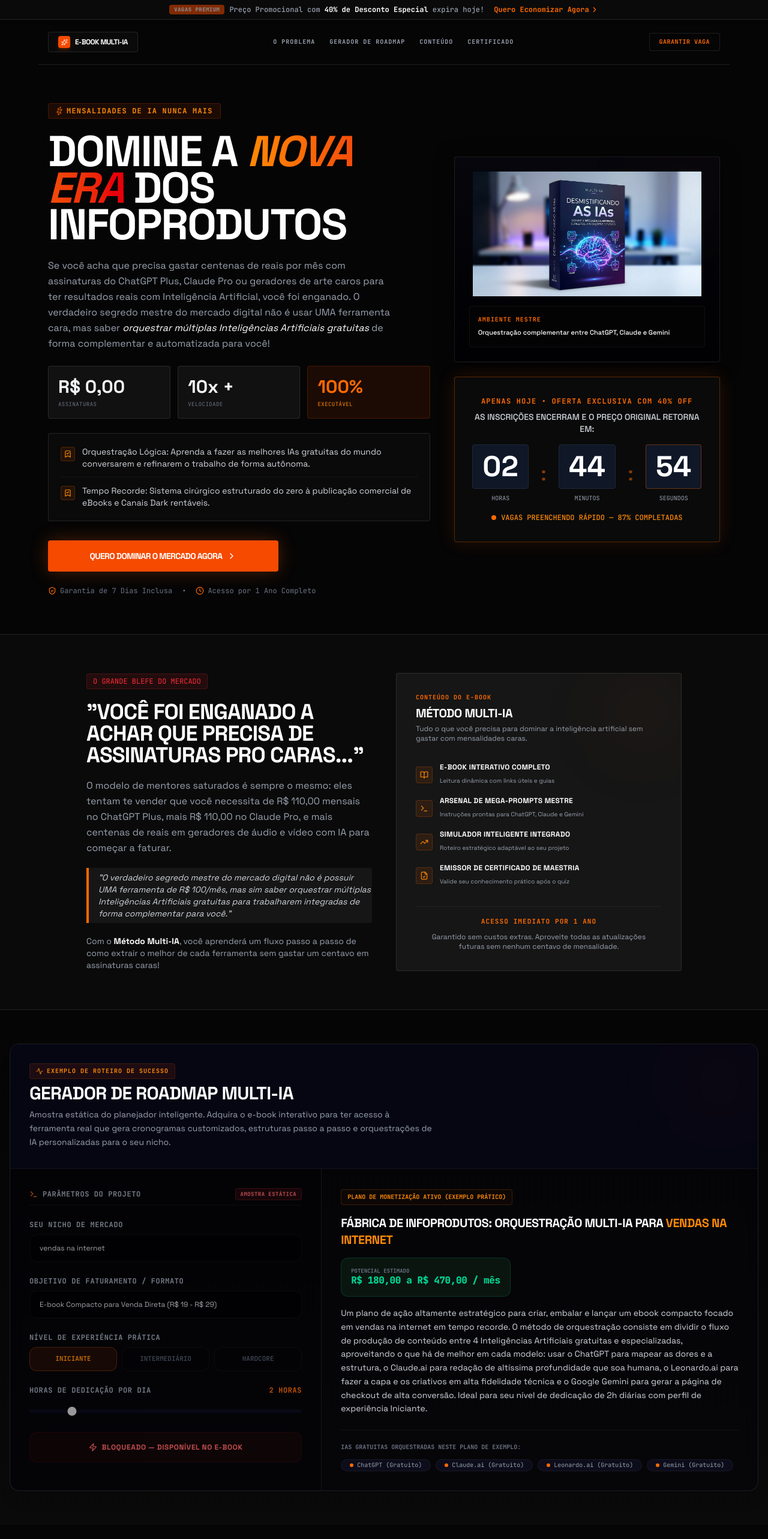
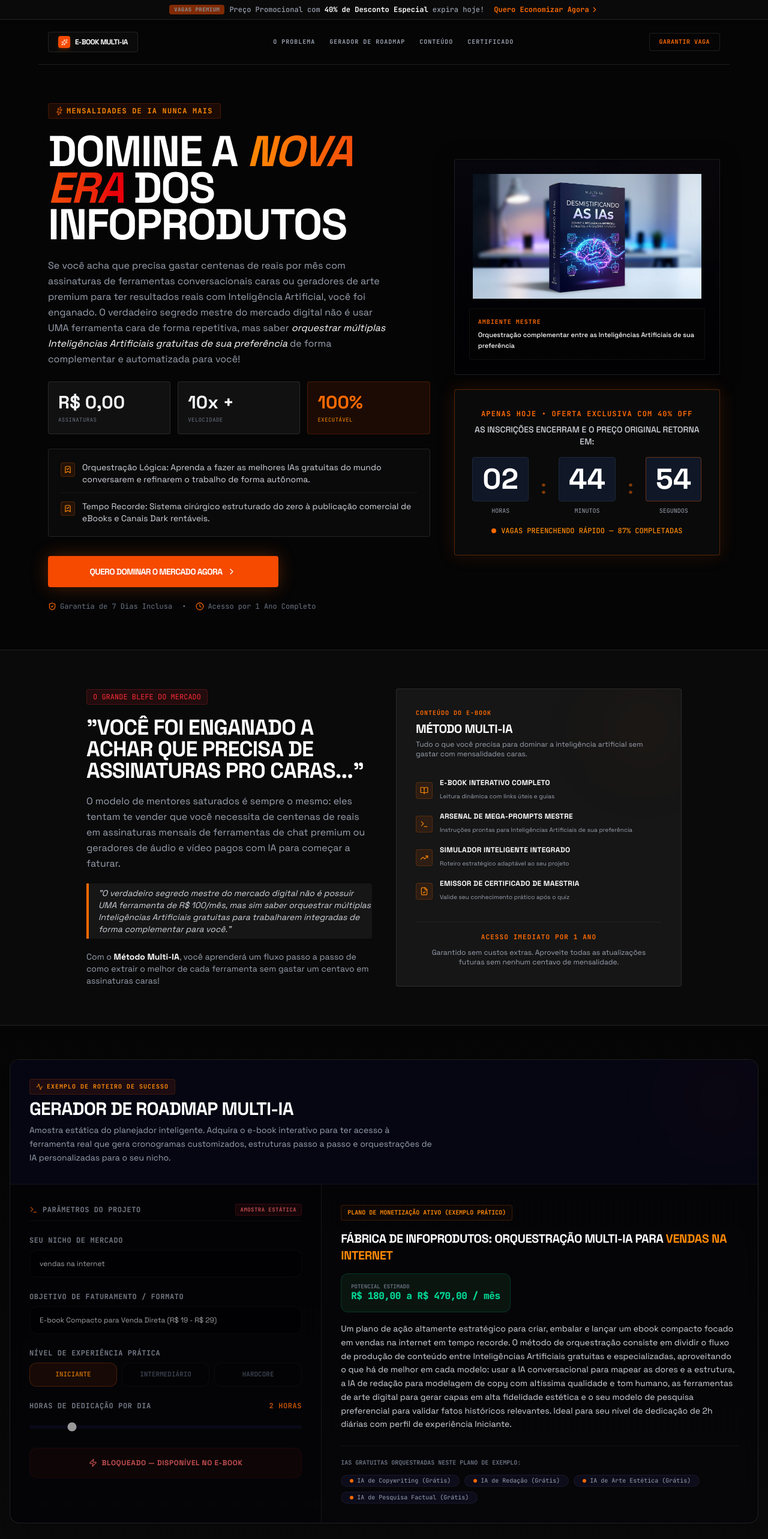
Before and after one commit to idsystems17/landing-page-Multi-IA, a React (Vite) app: page / in a window 1280 px wide. Shown: the top 2566 px of the page at 60% size. Built offline with nearby package versions, Linux system fonts and the light colour scheme.

Commit message:
refactor: generalize AI model references
Update messaging and UI labels to be provider-agnostic, emphasizing a tool-agnostic methodology for Multi-IA orchestration.

```diff
--- a/src/App.tsx
+++ b/src/App.tsx
@@ -112,8 +112,8 @@ export default function App() {
           </h1>
 
           <p className="text-gray-400 text-sm md:text-base font-light leading-relaxed max-w-xl">
-            Se você acha que precisa gastar centenas de reais por mês com assinaturas do <strong>ChatGPT Plus, Claude Pro ou geradores de arte caros</strong> para ter resultados reais com Inteligência Artificial, você foi enganado.
-            O verdadeiro segredo mestre do mercado digital não é usar UMA ferramenta cara, mas saber <strong className="text-white italic">orquestrar múltiplas Inteligências Artificiais gratuitas</strong> de forma complementar e automatizada para você!
+            Se você acha que precisa gastar centenas de reais por mês com assinaturas de <strong>ferramentas conversacionais caras ou geradores de arte premium</strong> para ter resultados reais com Inteligência Artificial, você foi enganado.
+            O verdadeiro segredo mestre do mercado digital não é usar UMA ferramenta cara de forma repetitiva, mas saber <strong className="text-white italic">orquestrar múltiplas Inteligências Artificiais gratuitas de sua preferência</strong> de forma complementar e automatizada para você!
           </p>
 
           <div className="grid grid-cols-3 gap-3">
@@ -192,7 +192,7 @@ export default function App() {
 
             <div className="w-full text-left space-y-1 bg-[#050505]/70 backdrop-blur-sm rounded-sm p-3.5 border border-white/5 mt-4">
               <span className="text-[10px] text-orange-500 uppercase font-mono font-bold tracking-widest block">AMBIENTE MESTRE</span>
-              <p className="text-[11px] text-white font-medium">Orquestração complementar entre ChatGPT, Claude e Gemini</p>
+              <p className="text-[11px] text-white font-medium">Orquestração complementar entre as Inteligências Artificiais de sua preferência</p>
             </div>
           </div>
 
@@ -215,7 +215,7 @@ export default function App() {
             </h3>
 
             <p className="text-gray-400 text-sm md:text-base font-light leading-relaxed">
-              O modelo de mentores saturados é sempre o mesmo: eles tentam te vender que você necessita de R$ 110,00 mensais no ChatGPT Plus, mais R$ 110,00 no Claude Pro, e mais centenas de reais em geradores de áudio e vídeo com IA para começar a faturar.
+              O modelo de mentores saturados é sempre o mesmo: eles tentam te vender que você necessita de centenas de reais em assinaturas mensais de ferramentas de chat premium ou geradores de áudio e vídeo pagos com IA para começar a faturar.
             </p>
 
             <blockquote className="border-l-4 border-orange-500 pl-4 py-1.5 italic text-xs md:text-sm text-gray-300 bg-white/5 rounded-r-sm">
@@ -259,7 +259,7 @@ export default function App() {
                   </div>
                   <div>
                     <span className="text-xs font-bold text-white block uppercase tracking-wide">Arsenal de Mega-Prompts Mestre</span>
-                    <span className="text-[10px] text-gray-400 font-sans">Instruções prontas para ChatGPT, Claude e Gemini</span>
+                    <span className="text-[10px] text-gray-400 font-sans">Instruções prontas para Inteligências Artificiais de sua preferência</span>
                   </div>
                 </div>
 
@@ -346,7 +346,7 @@ export default function App() {
               Diga Adeus às Mensalidades das IAs <span className="text-transparent bg-clip-text bg-gradient-to-r from-orange-400 to-red-500 italic">Hoje</span>
             </h3>
             <p className="text-gray-400 text-xs md:text-sm font-light leading-relaxed font-sans">
-              Garanta acesso a todo o material do e-book por apenas uma parcela única de <strong className="text-white whitespace-nowrap">R$ 98,00</strong>. Orquestre ChatGPT, Claude e Gemini gratuitos e potencialize suas vendas em tempo recorde!
+              Garanta acesso a todo o material do e-book por apenas uma parcela única de <strong className="text-white whitespace-nowrap">R$ 98,00</strong>. Orquestre as Inteligências Artificiais gratuitas de sua preferência e potencialize suas vendas em tempo recorde!
             </p>
           </div>
 
--- a/src/components/CertificateGenerator.tsx
+++ b/src/components/CertificateGenerator.tsx
@@ -19,15 +19,15 @@ export default function CertificateGenerator() {
   const questions: Question[] = [
     {
       id: 1,
-      text: "Qual Inteligência Artificial gratuita do grupo é melhor configurada para validar pesquisas acadêmicas e localizar fontes de dados legítimas para livros ou e-books?",
+      text: "Qual modalidade de Inteligência Artificial gratuita é melhor configurada para validar pesquisas acadêmicas e localizar fontes de dados legítimas em tempo real para livros ou e-books?",
       options: [
-        "ChatGPT",
-        "Claude.ai",
-        "Google Gemini (com acesso em tempo real à busca do Google)",
-        "Leonardo.ai"
+        "IA Conversacional Padrão",
+        "IA Conversacional Criativa",
+        "IA com conexão nativa ao Buscador",
+        "IA de desenho estendido"
       ],
       correctAnswer: 2,
-      explanation: "O Google Gemini possui conexão nativa e automática com o buscador do Google, garantindo verificação factual, datas precisas e rastreabilidade científica muito superior aos modelos offline padrões."
+      explanation: "Modelos de Inteligência Artificial com conexão nativa e automática com buscadores garantem a melhor verificação factual, datas precisas e rastreabilidade científica."
     },
     {
       id: 2,
@@ -36,10 +36,10 @@ export default function CertificateGenerator() {
         "Contratar assinaturas caras em todas as plataformas Plus e Pro disponíveis para garantir acesso rápido.",
         "Desenvolver prompts monolíticos gigantes contendo todo o roteiro em um único envio de texto.",
         "Fazer diferentes Inteligências Artificiais gratuitas trabalharem em cadeia complementar, onde uma revisa e eleva o rascunho da outra.",
-        "Usar robôs do CapCut para postar vídeos virais duplicados sem edição manual."
+        "Usar robôs de automação duplicadas para postar sem edição manual."
       ],
       correctAnswer: 2,
-      explanation: "A orquestração tira proveito das virtudes de cada IA gratuita (títulos no ChatGPT, fontes científicas no Gemini, textura humana no Claude) encadeadas de forma inteligente."
+      explanation: "A orquestração tira proveito das virtudes de cada IA gratuita (títulos na IA de títulos, fontes científicas na IA de busca, textura humana na IA de escrita) encadeadas de forma inteligente."
     },
     {
       id: 3,
@@ -47,7 +47,7 @@ export default function CertificateGenerator() {
       options: [
         "Um banimento unilateral no Google Ads por falta de páginas de políticas.",
         "Um produto complementar de valor acessível oferecido no checkout com caixa de marcação simples, elevando o faturamento sem elevar o Custo por Clique.",
-        "Uma técnica para acelerar a renderização de vídeos usando o CapCut.",
+        "Uma técnica de edição rápida para vídeos de canais dark corporativos.",
         "A garantia incondicional de reembolso por 7 dias."
       ],
       correctAnswer: 1,
@@ -264,7 +264,7 @@ export default function CertificateGenerator() {
               </div>
 
               <p className="text-[11px] md:text-xs text-gray-600 max-w-lg mx-auto leading-relaxed font-sans font-light mb-4 md:mb-6">
-                concluiu com êxito todas as etapas teórico-práticas, simulações de anúncios estruturados e orquestrações de fluxo de trabalho do <strong className="font-semibold text-gray-900">Método Multi-IA</strong>, dominando as integrações funcionais do ChatGPT, Claude.ai, Google Gemini e geração cinematográfica de Leonardo.ai.
+                concluiu com êxito todas as etapas teórico-práticas, simulações de anúncios estruturados e orquestrações de fluxo de trabalho do <strong className="font-semibold text-gray-900">Método Multi-IA</strong>, dominando as integrações funcionais, recursos analíticos e metodologias avançadas de orquestração de Inteligência Artificial de sua preferência.
               </p>
 
               {/* Stamp and signatures board */}
--- a/src/components/FAQSection.tsx
+++ b/src/components/FAQSection.tsx
@@ -9,7 +9,7 @@ export default function FAQSection() {
     {
       id: 1,
       question: "Eu realmente não vou precisar pagar nenhuma assinatura de Inteligência Artificial?",
-      answer: "Exatamente. Todo o pilar lógico do E-book Multi-IA baseia-se na orquestração complementar de ferramentas gratuitas. Você vai aprender a usar as versões gratuitas do ChatGPT, Claude.ai e Google Gemini em sinergia, obtendo resultados superiores aos de quem simplesmente copia e cola prompts genéricos em uma única ferramenta premium. Leonardo.ai e CapCut também serão utilizados em seus planos gratuitos."
+      answer: "Exatamente. Todo o pilar lógico do E-book Multi-IA baseia-se na orquestração complementar de ferramentas gratuitas. Você vai aprender a usar as versões gratuitas das principais Inteligências Artificiais em sinergia, obtendo resultados superiores aos de quem simplesmente copia e cola prompts genéricos em uma única ferramenta premium. Os melhores geradores de imagem e editores de vídeo inteligentes do mercado também serão utilizados em seus planos gratuitos."
     },
     {
       id: 2,
--- a/src/components/FinanceSimulator.tsx
+++ b/src/components/FinanceSimulator.tsx
@@ -12,7 +12,7 @@ export default function FinanceSimulator() {
     { id: 2, text: "Escolher e configurar 2 IAs gratuitas complementares", completed: true },
     { id: 3, text: "Gerar um Roadmap Personalizado usando o gerador de roadmap", completed: true },
     { id: 4, text: "Criar uma conta gratuita na Kiwify ou Hotmart", completed: false },
-    { id: 5, text: "Gerar um mega-prompt de vendas da aula de E-books e rodar no Claude.ai", completed: false },
+    { id: 5, text: "Gerar um mega-prompt de vendas da aula de E-books e rodar na IA de redação de sua preferência", completed: false },
     { id: 6, text: "Criar criativo estético no Canva em menos de 10 minutos", completed: false },
     { id: 7, text: "Publicar seu link de afiliado ou infoproduto nas redes e acompanhar métricas", completed: false }
   ];
@@ -138,7 +138,7 @@ export default function FinanceSimulator() {
               />
               <div className="flex justify-between text-[9px] text-gray-500 font-mono uppercase tracking-tight leading-normal">
                 <span>0.5% (E-book básico)</span>
-                <span>1.5% (Médio com VSL de roteiro Claude)</span>
+                <span>1.5% (Médio com VSL de roteiro gerado por IA)</span>
                 <span>5.0% (Alto Tráfego Orgânico quente)</span>
               </div>
             </div>
--- a/src/components/PromptSandbox.tsx
+++ b/src/components/PromptSandbox.tsx
@@ -31,21 +31,21 @@ export default function PromptSandbox() {
     {
       id: "chatgpt_hooks",
       title: "Ganchos Emocionais & Títulos Psicológicos",
-      provider: "Otimizado para ChatGPT",
+      provider: "Otimizado para IA de Copywriting",
       icon: MessageSquareQuote,
       color: "from-emerald-600/20 to-green-500/10 text-emerald-400 border-emerald-500/20",
     },
     {
       id: "gemini_science",
       title: "Validação Científica de Teses & Fontes Reais",
-      provider: "Otimizado para Google Gemini",
+      provider: "Otimizado para IA de Busca e Análise",
       icon: Brain,
       color: "from-blue-600/20 to-sky-500/10 text-sky-400 border-sky-500/20",
     },
     {
       id: "claude_humanizer",
       title: "Humanização de Copy & Textura de Linguagem",
-      provider: "Otimizado para Claude.ai",
+      provider: "Otimizado para IA de Humanização",
       icon: Cpu,
       color: "from-purple-600/20 to-violet-500/10 text-purple-400 border-purple-500/20",
     }
--- a/src/components/ReviewsSection.tsx
+++ b/src/components/ReviewsSection.tsx
@@ -9,7 +9,7 @@ export default function ReviewsSection() {
       role: "Coproductor & Infoprodutor de Finanças",
       avatar: "https://images.unsplash.com/photo-1507003211169-0a1dd7228f2d?w=120&auto=format&fit=crop&q=80",
       rating: 5,
-      comment: "Eu estava gastando quase R$ 250 por mês somando as assinaturas premium do ChatGPT Plus e Claude Pro. Aprendi no Método a orquestrar as ferramentas gratuitas integradas pelo Google Gemini. Em menos de 4 dias lancei meu primeiro eBook tripwire estruturado cientificamente. Vendi 12 cópias logo na primeira campanha de anúncios!",
+      comment: "Eu estava gastando quase R$ 250 por mês somando as assinaturas premium de ferramentas pagas de conversação. Aprendi no Método a orquestrar as ferramentas gratuitas integradas com Inteligências Artificiais de busca livre. Em menos de 4 dias lancei meu primeiro eBook tripwire estruturado cientificamente. Vendi 12 cópias logo na primeira campanha de anúncios!",
       date: "Há 3 dias"
     },
     {
@@ -27,7 +27,7 @@ export default function ReviewsSection() {
       role: "Afiliado Autoridade & Canal Dark",
       avatar: "https://images.unsplash.com/photo-1500648767791-00dcc994a43e?w=120&auto=format&fit=crop&q=80",
       rating: 5,
-      comment: "Sou tímido e não queria aparecer de jeito nenhum. A metodologia de canais dark usando Leonardo.ai avançado para obter fotos fotorrealistas de estúdio e vozes articuladas em português salvou meu projeto. Coloquei vídeos de retenção alta no Instagram e TikTok e ultrapassei 25 mil views em 7 dias com o Método Multi-IA.",
+      comment: "Sou tímido e não queria aparecer de jeito nenhum. A metodologia de canais dark usando ferramentas de imagem avançadas e gratuitas para obter fotos fotorrealistas de estúdio e vozes articuladas em português salvou meu projeto. Coloquei vídeos de retenção alta no Instagram e TikTok e ultrapassei 25 mil views em 7 dias com o Método Multi-IA.",
       date: "Há 2 dias"
     }
   ];
--- a/src/components/RoadmapGenerator.tsx
+++ b/src/components/RoadmapGenerator.tsx
@@ -13,7 +13,7 @@ export default function RoadmapGenerator() {
   };
 
   const getEbookDescription = () => {
-    return `Um plano de ação altamente estratégico para criar, embalar e lançar um ebook compacto focado em vendas na internet em tempo recorde. O método de orquestração consiste em dividir o fluxo de produção de conteúdo entre 4 Inteligências Artificiais gratuitas e especializadas, aproveitando o que há de melhor em cada modelo: usar o ChatGPT para mapear as dores e a estrutura, o Claude.ai para redação de altíssima profundidade que soa humana, o Leonardo.ai para fazer a capa e os criativos em alta fidelidade técnica e o Google Gemini para gerar a página de checkout de alta conversão. Ideal para seu nível de dedicação de 2h diárias com perfil de experiência Iniciante.`;
+    return `Um plano de ação altamente estratégico para criar, embalar e lançar um ebook compacto focado em vendas na internet em tempo recorde. O método de orquestração consiste em dividir o fluxo de produção de conteúdo entre Inteligências Artificiais gratuitas e especializadas, aproveitando o que há de melhor em cada modelo: usar a IA conversacional para mapear as dores e a estrutura, a IA de redação para modelagem de copy com altíssima qualidade e tom humano, as ferramentas de arte digital para gerar capas em alta fidelidade estética e o seu modelo de pesquisa preferencial para validar fatos históricos relevantes. Ideal para seu nível de dedicação de 2h diárias com perfil de experiência Iniciante.`;
   };
 
   return (
@@ -156,7 +156,7 @@ export default function RoadmapGenerator() {
                 </span>
 
                 <div className="flex flex-wrap gap-2">
-                  {["ChatGPT (Gratuito)", "Claude.ai (Gratuito)", "Leonardo.ai (Gratuito)", "Gemini (Gratuito)"].map((aiName) => (
+                  {["IA de Copywriting (Grátis)", "IA de Redação (Grátis)", "IA de Arte Estética (Grátis)", "IA de Pesquisa Factual (Grátis)"].map((aiName) => (
                     <span
                       key={aiName}
                       className="bg-[#0c0c1b] border border-white/5 rounded-full px-3.5 py-1 text-[10px] font-mono text-gray-400 leading-none flex items-center gap-1.5"
```
